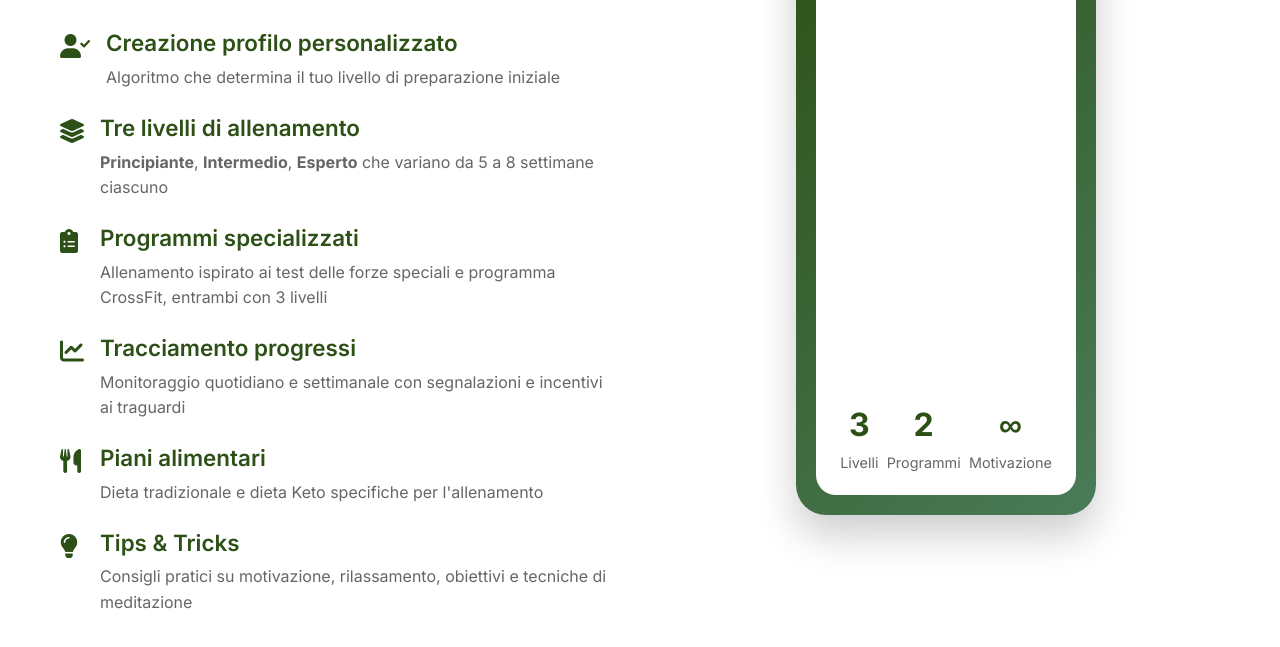
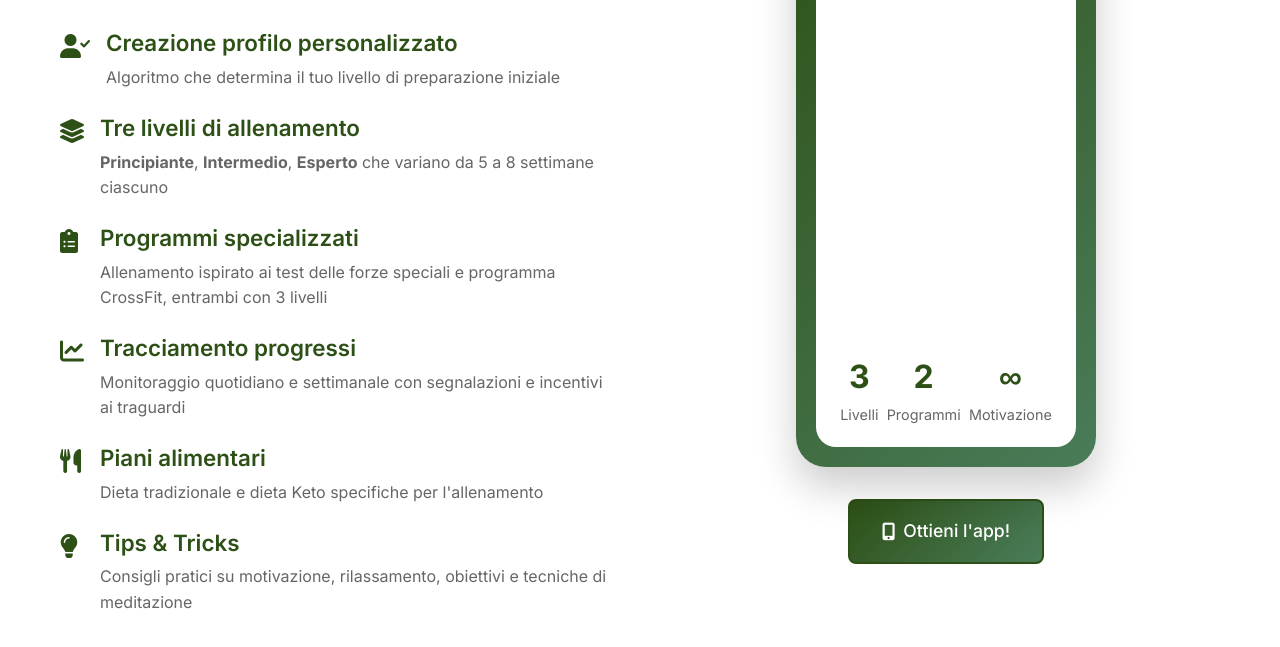
Before and after one commit to CookieLuke/specialtrainingfitness, a website: page index.html in a window 1280 px wide. Shown: the part 2939-3586 px from the top of the page. Drawn offline with Linux system fonts and the light colour scheme.

Commit message:
✨ Make app mockup clickable with CTA button
- App phone mockup now links to https://specialforcesapp.vercel.app/
- Added 'Ottieni l'app!' button below mockup with mobile icon
- Hover effects: phone scales up, button lifts with shadow
- Uses same green color scheme as other buttons
- Both mockup and button open app in new tab

```diff
--- a/index.html
+++ b/index.html
@@ -181,6 +181,7 @@
                     </div>
                 </div>
                 <div class="app-visual">
+                    <a href="https://specialforcesapp.vercel.app/" target="_blank" class="app-mockup-link">
                         <div class="app-mockup">
                             <div class="phone-frame">
                                 <div class="phone-screen">
@@ -205,6 +206,13 @@
                                     </div>
                                 </div>
                             </div>
+                        </div>
+                    </a>
+                    <div class="app-button-container">
+                        <a href="https://specialforcesapp.vercel.app/" target="_blank" class="btn btn-primary app-cta-button">
+                            <i class="fas fa-mobile-alt"></i>
+                            Ottieni l'app!
+                        </a>
                     </div>
                 </div>
             </div>
--- a/styles.css
+++ b/styles.css
@@ -416,9 +416,41 @@ p {
 }
 
 /* App Mockup */
+.app-mockup-link {
+    text-decoration: none;
+    display: block;
+    transition: transform 0.3s ease;
+    margin-bottom: 2rem;
+}
+
+.app-mockup-link:hover {
+    transform: scale(1.05);
+}
+
 .app-mockup {
     display: flex;
     justify-content: center;
+    cursor: pointer;
+}
+
+.app-button-container {
+    display: flex;
+    justify-content: center;
+    margin-top: 1.5rem;
+}
+
+.app-cta-button {
+    font-size: 1.1rem;
+    padding: 1rem 2rem;
+    display: flex;
+    align-items: center;
+    gap: 0.5rem;
+    transition: all 0.3s ease;
+}
+
+.app-cta-button:hover {
+    transform: translateY(-2px);
+    box-shadow: 0 10px 25px rgba(45, 80, 22, 0.3);
 }
 
 .phone-frame {
```
Lines whose indentation alone changed are shown as unchanged.
